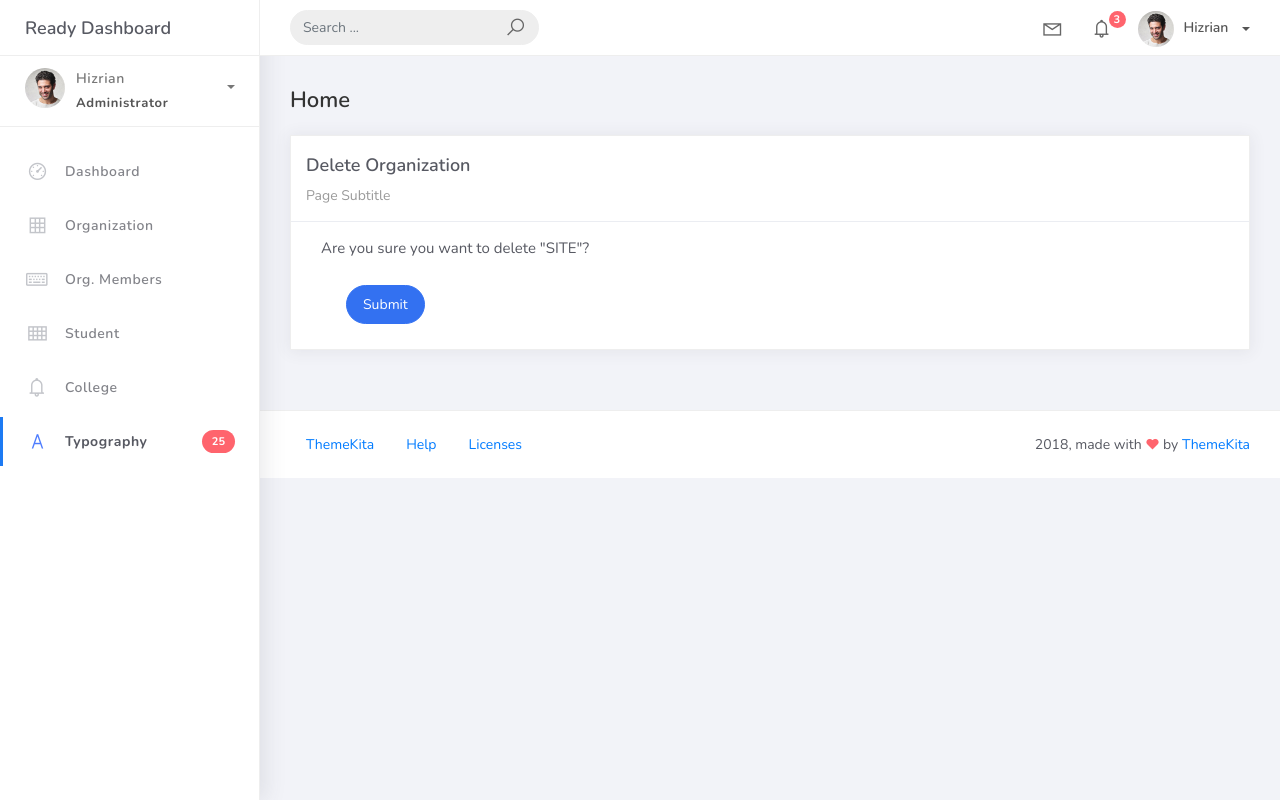
After one commit to Theodore-Ross-18/psusphere, a Django app: page /organization_list/11/delete/ in a window 1280 px wide. The commit adds this page. Run offline with Django 5.2, Linux system fonts and the light colour scheme; data comes from the database, SQL or seed files in the repository; both versions use the stored data as it was after the commit; some libraries are stand-ins or nearby versions.

Commit message:
Delete Organization

```diff
--- a/projectsite/projectsite/urls.py
+++ b/projectsite/projectsite/urls.py
@@ -16,7 +16,7 @@ Including another URLconf
 """
 from django.contrib import admin
 from django.urls import path
-from studentorg.views import HomePageView, OrganizationList, OrganizationCreateView, OrganizationUpdateView
+from studentorg.views import HomePageView, OrganizationList, OrganizationCreateView, OrganizationUpdateView, OrganizationDeleteView
 from studentorg import views
 
 urlpatterns = [
@@ -25,4 +25,5 @@ urlpatterns = [
     path('organization_list/', OrganizationList.as_view(), name='organization-list'),
     path('organization_list/add/', OrganizationCreateView.as_view(), name='organization-add'),
     path('organization_list/<int:pk>/', OrganizationUpdateView.as_view(), name='organization-update'),
+    path('organization_list/<int:pk>/delete/', OrganizationDeleteView.as_view(), name='organization-delete'),
 ]
--- a/projectsite/studentorg/views.py
+++ b/projectsite/studentorg/views.py
@@ -1,7 +1,7 @@
 from django.shortcuts import render
 
 from django.views.generic.list import ListView
-from django.views.generic.edit import CreateView, UpdateView
+from django.views.generic.edit import CreateView, UpdateView, DeleteView
 from studentorg.models import Organization
 from studentorg.forms import OrganizationForm
 from django.urls import reverse_lazy
@@ -29,5 +29,10 @@ class OrganizationUpdateView(UpdateView):
     template_name = 'org_edit.html'
     success_url = reverse_lazy('organization-list')
 
+class OrganizationDeleteView(DeleteView):
+    model = Organization
+    template_name = 'org_del.html'
+    success_url = reverse_lazy('organization-list')
+
 
 # Create your views here.
--- /dev/null
+++ b/projectsite/templates/org_del.html
@@ -0,0 +1,33 @@
+{% extends 'base.html' %} {% load static %} {% block content %}
+<div class="content">
+    <div class="container-fluid">
+        <h4 class="page-title">Home</h4>
+        <div class="row">
+            <div class="col-md-12">
+                <div class="card">
+                    <div class="card-header">
+                        <div class="card-title">Delete Organization</div>
+                        <div class="card-category">Page Subtitle</div>
+                    </div>
+
+                    <div class="col-md-6">
+                        <div class="card-body">
+                            <form class="" action="" method="post" novalidate>
+                                <p>Are you sure you want to delete "{{ object }}"?</p>
+                                {% csrf_token %} {% include 'includes/form.html' %}
+
+                                <div class="form-group">
+                                    <div class="col-md-12 col-sm-3">
+                                        <button type="submit" class="btn btn-primary btn-rounded">Submit</button>
+                                    </div>
+                                </div>
+                            </form>
+                        </div>
+                    </div>
+
+                </div>
+            </div>
+        </div>
+    </div>
+</div>
+{% endblock %}
--- a/projectsite/templates/org_list.html
+++ b/projectsite/templates/org_list.html
@@ -52,7 +52,10 @@
                                     <td>{{ object.college }}</td>
                                     <td>{{ object.description }}</td>
                                     <!--modified this code below because the previous one has an error-->
-                                    <td><a href="{% url 'organization-update' object.id %}">Edit</a></td>
+                                    <td>
+                                        <a href="{% url 'organization-update' object.id %}">Edit</a>
+                                        <a href="{% url 'organization-delete' object.id %}" class="text-danger">Delete</a>
+                                    </td>
 
                                 </tr>
                                 <tr>
```
Also changed, not shown: projectsite/db.sqlite3.
